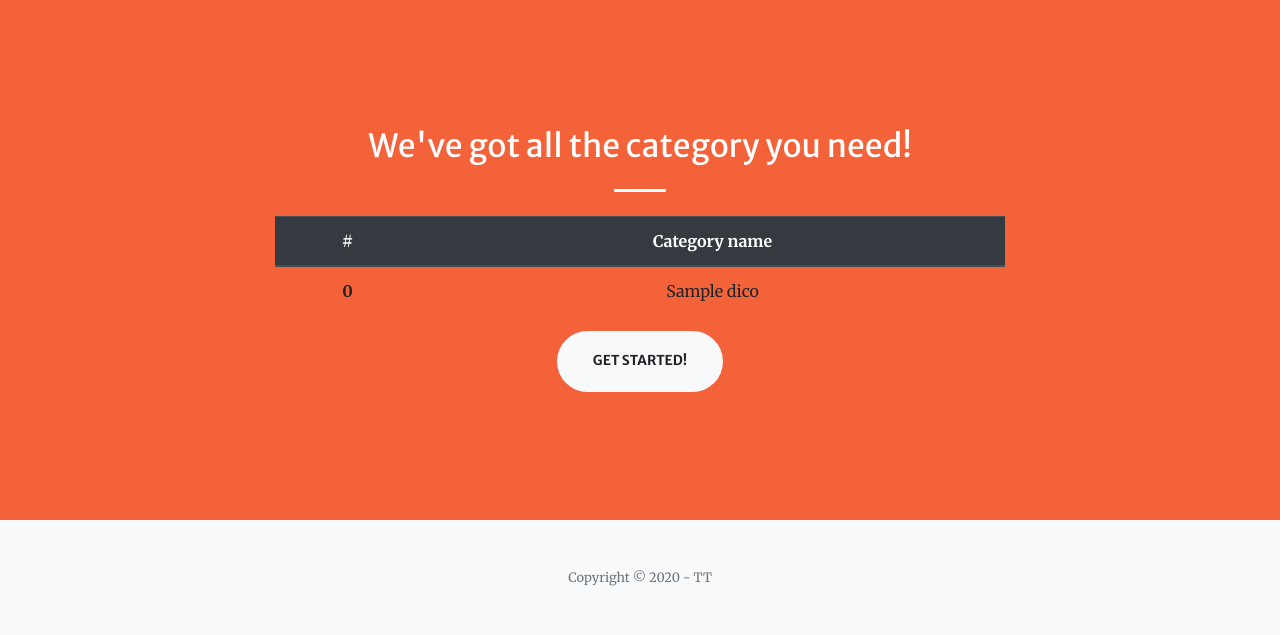
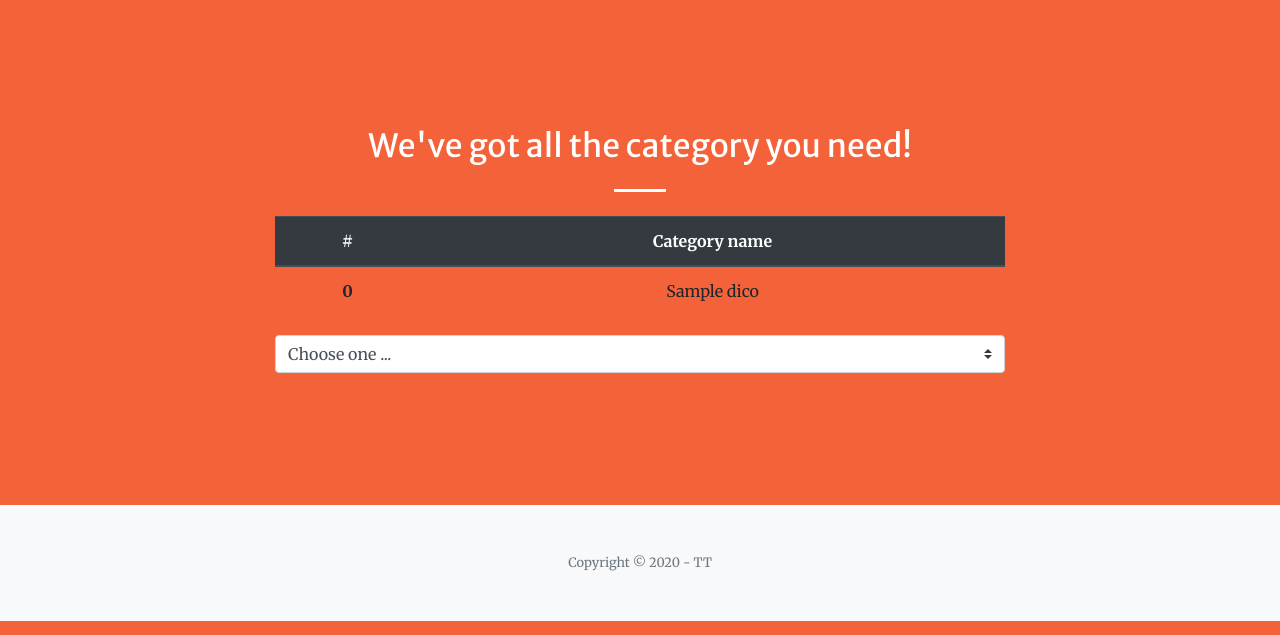
Before and after one commit to tsering10/Open-Food-Fact-project5, a Flask app: template templates/index.html in a window 1280 px wide. Shown: the part 801-1436 px from the top of the page. Run offline with Flask 2, Linux system fonts and the light colour scheme; the template is opened without the code that fills it: most values are stand-ins (such as "Sample title", 1, 10 or a date in 2020); parts of the project's set-up code (start-up, migrations or seed data) failed here and were passed over; some libraries are stand-ins or nearby versions.

Commit message:
added changes

```diff
--- a/templates/index.html
+++ b/templates/index.html
@@ -78,7 +78,18 @@
                           </table>
 
 
-                        <a class="btn btn-light btn-xl js-scroll-trigger" href="#services">Get Started!</a>
+                        <!--                         <a class="btn btn-light btn-xl js-scroll-trigger" href="#services">Get Started!</a> -->
+
+
+                       <!--Blue select-->
+                        <select class="custom-select my-1 mr-sm-2" id="inlineFormCustomSelectPref">
+                            <option selected>Choose one ...</option>
+                            {% for p in dico.values() %}
+                            <option value="1">{{p}}</option>
+                            {% endfor %}
+                        </select>
+
+
                     </div>
                 </div>
             </div>
```
